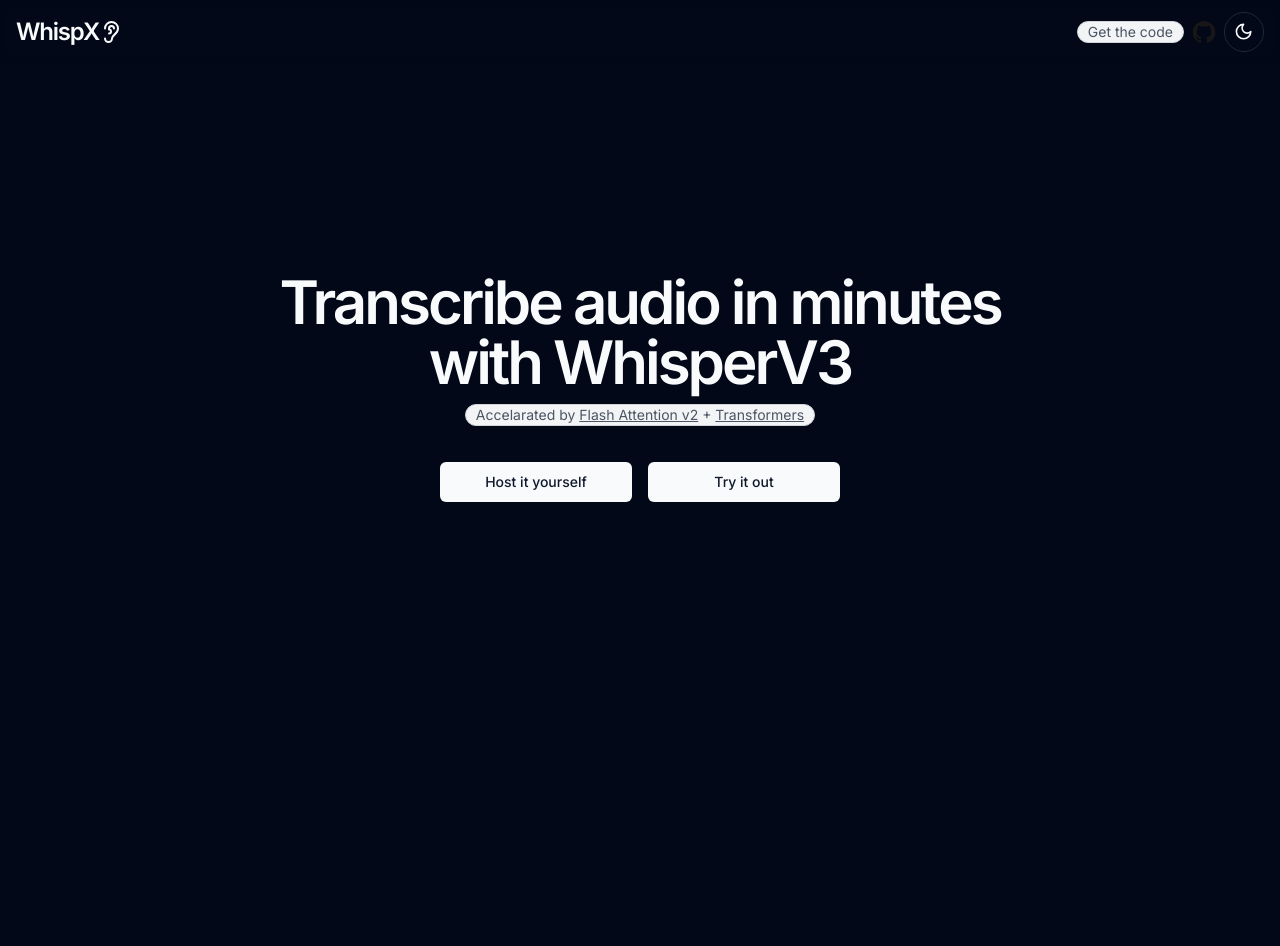
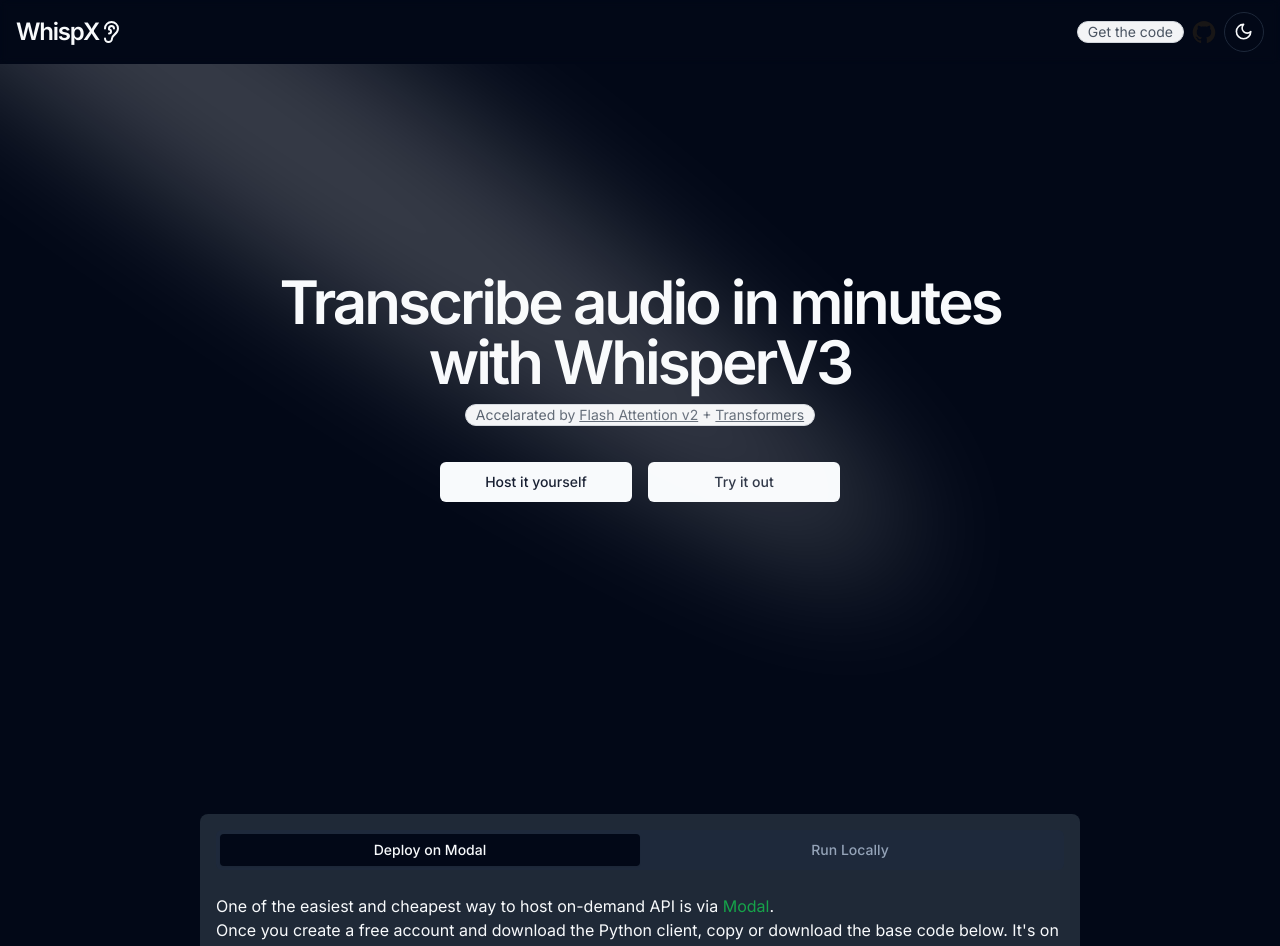
Before and after one commit to lalitdotdev/transcribeX, a Next.js app: page / in a window 1280 px wide. Shown: the top 946 px of the page. Built offline with nearby package versions, Linux system fonts and the light colour scheme.

Commit message:
Add spotlight on home

```diff
--- a/app/page.tsx
+++ b/app/page.tsx
@@ -1,12 +1,19 @@
+import CodeHost from "@/components/codehost/code-host";
 import Image from "next/image";
 import Link from "next/link";
+import { Spotlight } from "@/components/ui/spotlight";
 import { buttonVariants } from "@/components/ui/button";
 import { twMerge } from "tailwind-merge";
 
 export default function Home() {
     return (
-        <div className="container flex w-full flex-col items-center gap-12">
+        <div className="container flex w-full flex-col items-center gap-12 antialiased  relative overflow-hidden">
+
             <section className="text-center py-28 max-w-3xl flex flex-col gap-3 items-center">
+                <Spotlight
+                    className="-top-40 left-0 md:left-60 md:-top-20"
+                    fill="white"
+                />
                 <h1 className="pt-24 text-5xl sm:text-6xl tracking-tighter font-semibold">
                     Transcribe audio in minutes with WhisperV3
                 </h1>
@@ -37,7 +44,7 @@
                 id="host"
                 className="text-center py-20 sm:py-32 max-w-3xl flex flex-col gap-3 items-center"
             >
-                {/* <CodeHost /> */}
+                <CodeHost />
             </section>
         </div>
     );
```
